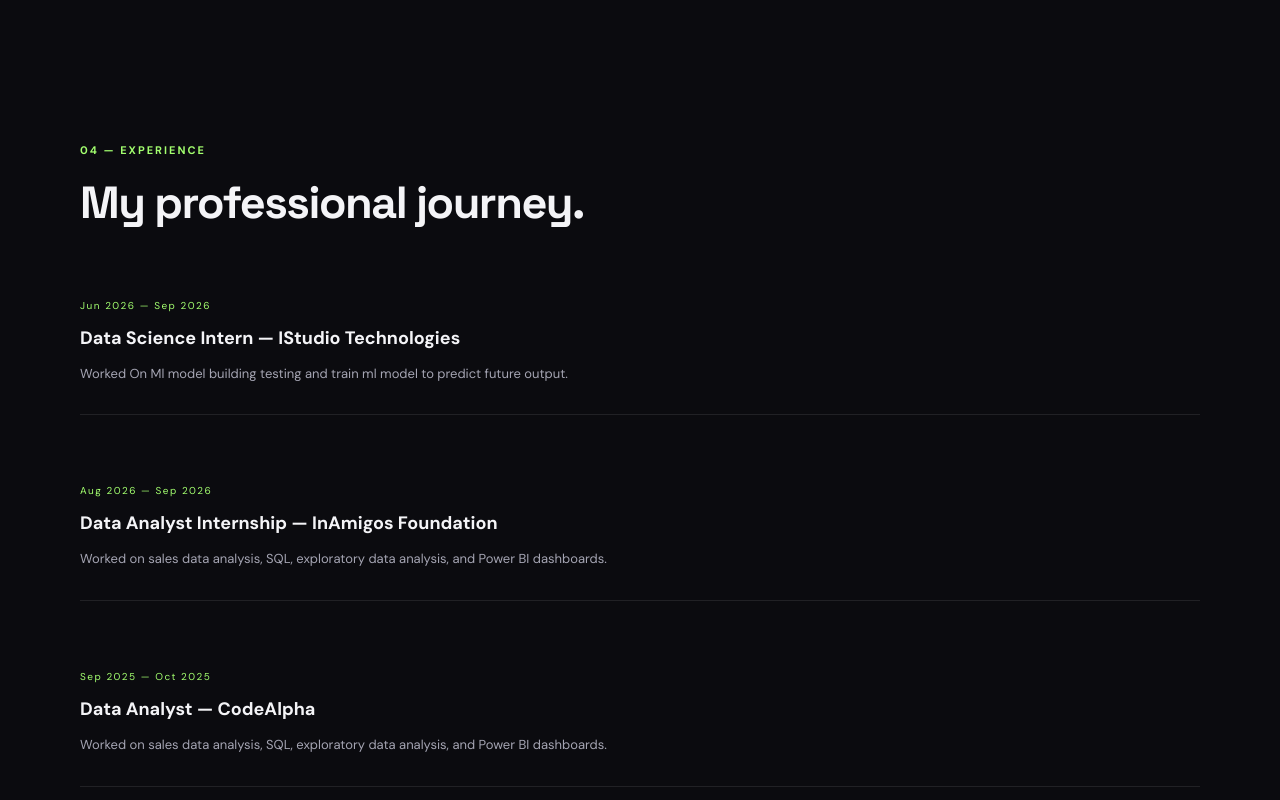
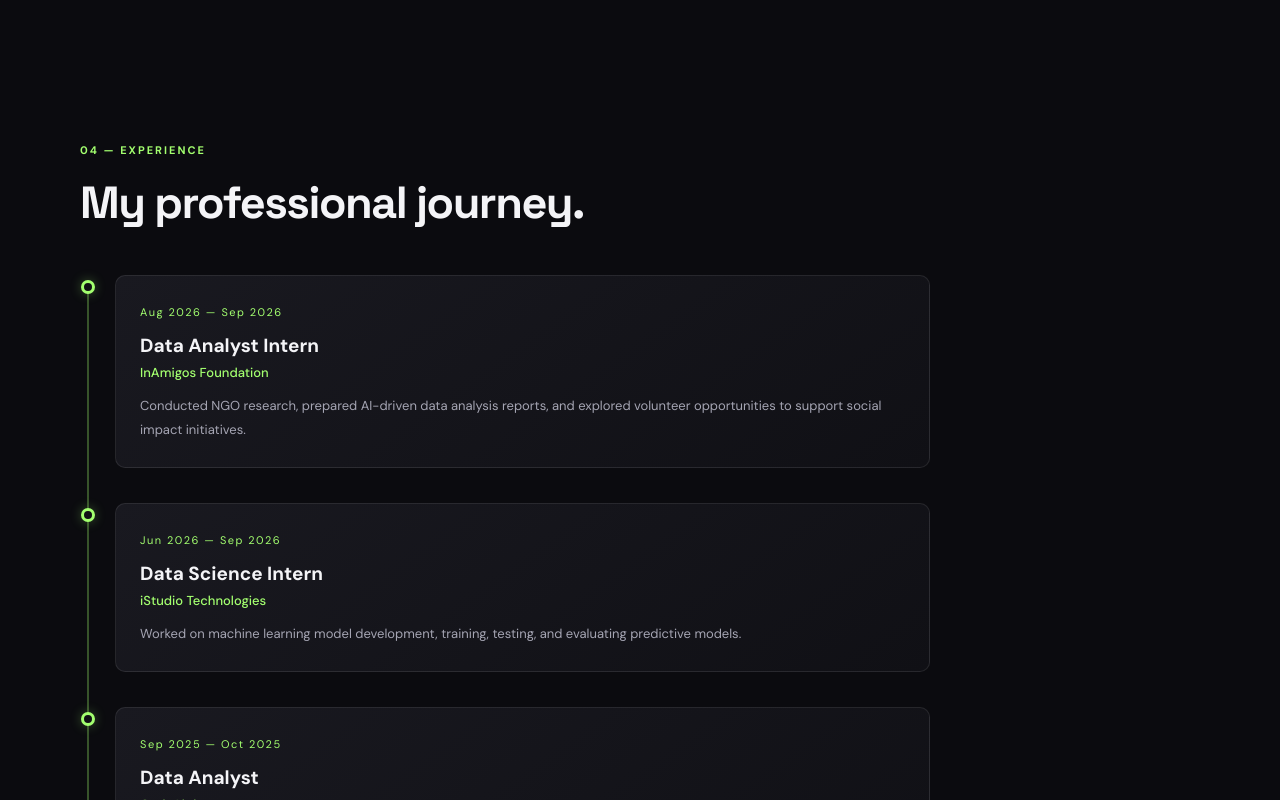
Before and after one commit to DurgeshJii/durgesh-portfolio, a React (Vite) app: page / in a window 1280 px wide. Shown: the part 2675-3475 px from the top of the page. Built offline with nearby package versions, Linux system fonts and the light colour scheme.

Commit message:
Improve experience timeline design

```diff
--- a/src/App.css
+++ b/src/App.css
@@ -781,3 +781,123 @@ html {
   color: #111;
   transform: translateY(-2px);
 }
+
+
+/* Mobile Navbar Improvement */
+@media (max-width: 600px) {
+  .navbar {
+    align-items: flex-start;
+  }
+
+  .nav-links {
+    gap: 18px;
+    scrollbar-width: none;
+  }
+
+  .nav-links::-webkit-scrollbar {
+    display: none;
+  }
+
+  .resume-btn {
+    padding: 9px 14px;
+    font-size: 11px;
+    white-space: nowrap;
+  }
+}
+
+/* =========================
+   EXPERIENCE TIMELINE
+========================= */
+
+.experience-timeline {
+  position: relative;
+  max-width: 850px;
+  margin-top: 45px;
+  padding-left: 35px;
+}
+
+.experience-timeline::before {
+  content: "";
+  position: absolute;
+  top: 8px;
+  bottom: 25px;
+  left: 7px;
+  width: 2px;
+  background: rgba(163, 255, 111, 0.3);
+}
+
+.timeline-item {
+  position: relative;
+  padding-bottom: 35px;
+}
+
+.timeline-dot {
+  position: absolute;
+  top: 5px;
+  left: -34px;
+  width: 14px;
+  height: 14px;
+  border: 3px solid #a3ff6f;
+  border-radius: 50%;
+  background: #101015;
+  box-shadow: 0 0 12px rgba(163, 255, 111, 0.3);
+}
+
+.timeline-content {
+  padding: 24px;
+  border: 1px solid rgba(255, 255, 255, 0.09);
+  border-radius: 10px;
+  background: linear-gradient(145deg, #191920, #101015);
+  transition: transform 0.25s ease, border-color 0.25s ease;
+}
+
+.timeline-content:hover {
+  transform: translateX(5px);
+  border-color: rgba(163, 255, 111, 0.4);
+}
+
+.timeline-content > span {
+  color: #a3ff6f;
+  font-size: 11px;
+  letter-spacing: 1.5px;
+}
+
+.timeline-content h3 {
+  margin-top: 12px;
+  color: #f4f4f7;
+  font-size: 19px;
+}
+
+.timeline-content h4 {
+  margin-top: 6px;
+  color: #a3ff6f;
+  font-size: 13px;
+  font-weight: 500;
+}
+
+.timeline-content p {
+  margin-top: 13px;
+  color: #a5a5b3;
+  font-size: 13px;
+  line-height: 1.9;
+}
+
+/* Mobile Timeline */
+
+@media (max-width: 600px) {
+  .experience-timeline {
+    padding-left: 28px;
+  }
+
+  .timeline-dot {
+    left: -27px;
+  }
+
+  .timeline-content {
+    padding: 19px;
+  }
+
+  .timeline-content h3 {
+    font-size: 16px;
+  }
+}
--- a/src/App.jsx
+++ b/src/App.jsx
@@ -106,11 +106,11 @@ function App() {
           <h2 className="section-title">Curiosity meets data.</h2>
 
           <p className="section-text">
-            I'm a Computer Science student pursuing my B.Tech at CCS
-            University. I'm passionate about data analytics, machine learning,
-            and building solutions to real-world problems. I enjoy exploring
-            datasets, identifying patterns, and turning analytical findings
-            into useful insights.
+             I'm a Computer Science undergraduate pursuing my B.Tech at CCS
+              University (2023–2027). I have practical experience in Data Analytics
+              and Data Science through internships and projects. I'm passionate
+              about Python, SQL, Power BI, Machine Learning, and transforming
+              complex data into meaningful business insights.
           </p>
         </section>
 
@@ -199,7 +199,7 @@ function App() {
 
             <article className="project">
               <span className="project-no">PROJECT 04</span>
-              <h3>E-commerce Sales Dashboard</h3>
+              <h3>Blinkit Sales Analytics Dashboard"</h3>
               <p>
                 Sales analysis and business performance visualization using
                 KPIs and interactive dashboards.
@@ -220,38 +220,60 @@ function App() {
           <p className="tag">04 — EXPERIENCE</p>
           <h2 className="section-title">My professional journey.</h2>
 
-          <div className="experience">
-            <span>Jun 2026 — Sep 2026</span>
-            <h3>Data Science Intern — IStudio Technologies</h3>
+          <div className="experience-timeline">
+
+            <div className="timeline-item">
+              <div className="timeline-dot"></div>
+              <div className="timeline-content">
+                <span>Aug 2026 — Sep 2026</span>
+                <h3>Data Analyst Intern</h3>
+                <h4>InAmigos Foundation</h4>
                 <p>
-              Worked On Ml model building testing and train ml model to predict
-              future output.
+                  Conducted NGO research, prepared AI-driven data analysis reports,
+                  and explored volunteer opportunities to support social impact initiatives.
                 </p>
               </div>
-          <div className="experience">
-            <span>Aug 2026 — Sep 2026</span>
-            <h3>Data Analyst Internship — InAmigos Foundation</h3>
+            </div>
+
+            <div className="timeline-item">
+              <div className="timeline-dot"></div>
+              <div className="timeline-content">
+                <span>Jun 2026 — Sep 2026</span>
+                <h3>Data Science Intern</h3>
+                <h4>iStudio Technologies</h4>
                 <p>
-              Worked on sales data analysis, SQL, exploratory data analysis,
-              and Power BI dashboards.
+                  Worked on machine learning model development, training, testing,
+                  and evaluating predictive models.
                 </p>
               </div>
-          <div className="experience">
+            </div>
+
+            <div className="timeline-item">
+              <div className="timeline-dot"></div>
+              <div className="timeline-content">
                 <span>Sep 2025 — Oct 2025</span>
-            <h3>Data Analyst — CodeAlpha</h3>
+                <h3>Data Analyst</h3>
+                <h4>CodeAlpha</h4>
                 <p>
-              Worked on sales data analysis, SQL, exploratory data analysis,
-              and Power BI dashboards.
+                  Analyzed sales data using Excel and SQL, performed exploratory
+                  data analysis with Python, and developed Power BI dashboards.
                 </p>
               </div>
+            </div>
 
-          <div className="experience">
-            <span> Feb 2025 — Aug 2025</span>
-            <h3>Data Analyst Intern — IStudio Technologies</h3>
+            <div className="timeline-item">
+              <div className="timeline-dot"></div>
+              <div className="timeline-content">
+                <span>Feb 2025 — Aug 2025</span>
+                <h3>Data Analyst Intern</h3>
+                <h4>iStudio Technologies</h4>
                 <p>
-              Gained practical experience in data cleaning, analysis,
-              visualization, and analytical workflows.
+                  Gained practical experience in data cleaning, data manipulation,
+                  exploratory analysis, and data visualization.
                 </p>
+              </div>
+            </div>
+
           </div>
         </section>
 
```
Lines whose indentation alone changed are shown as unchanged.
